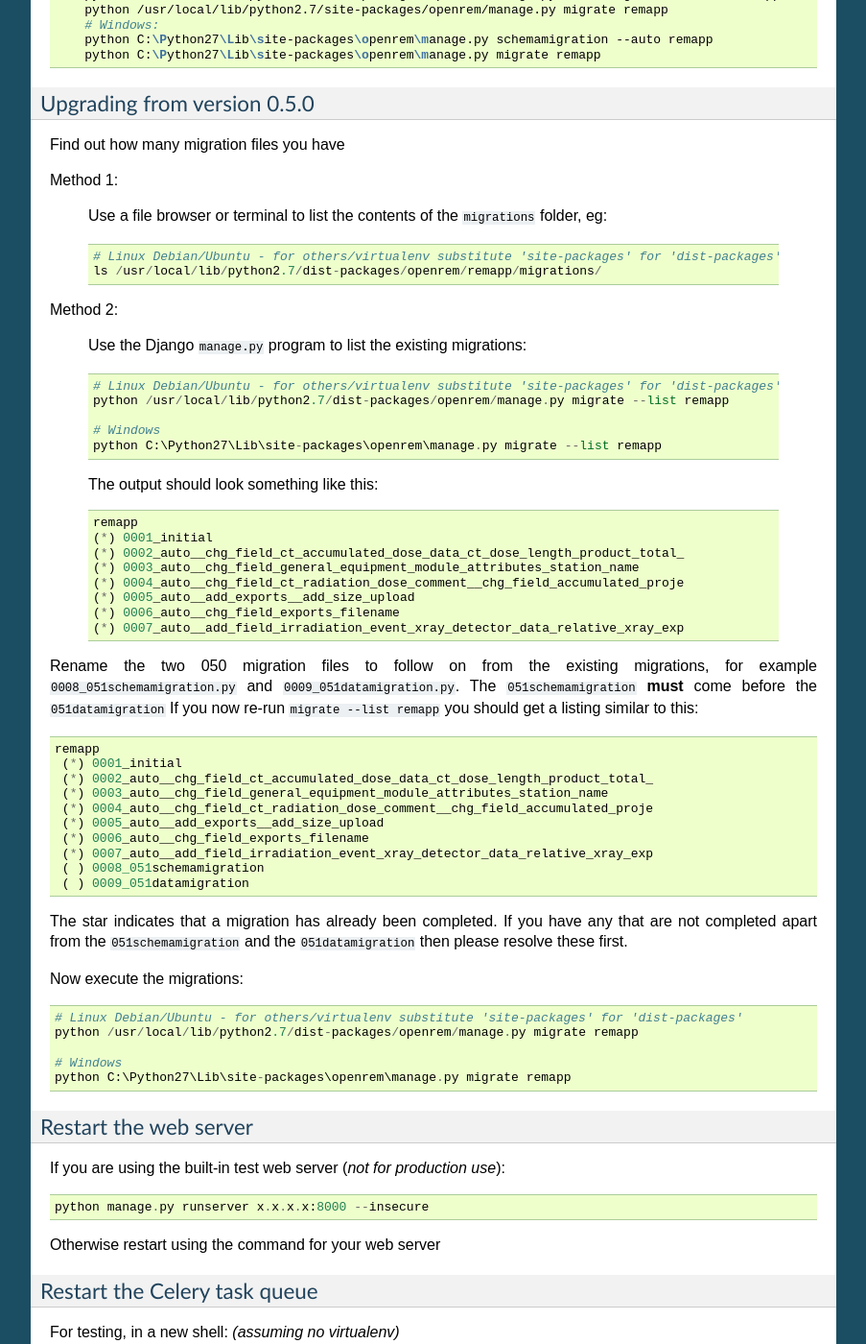
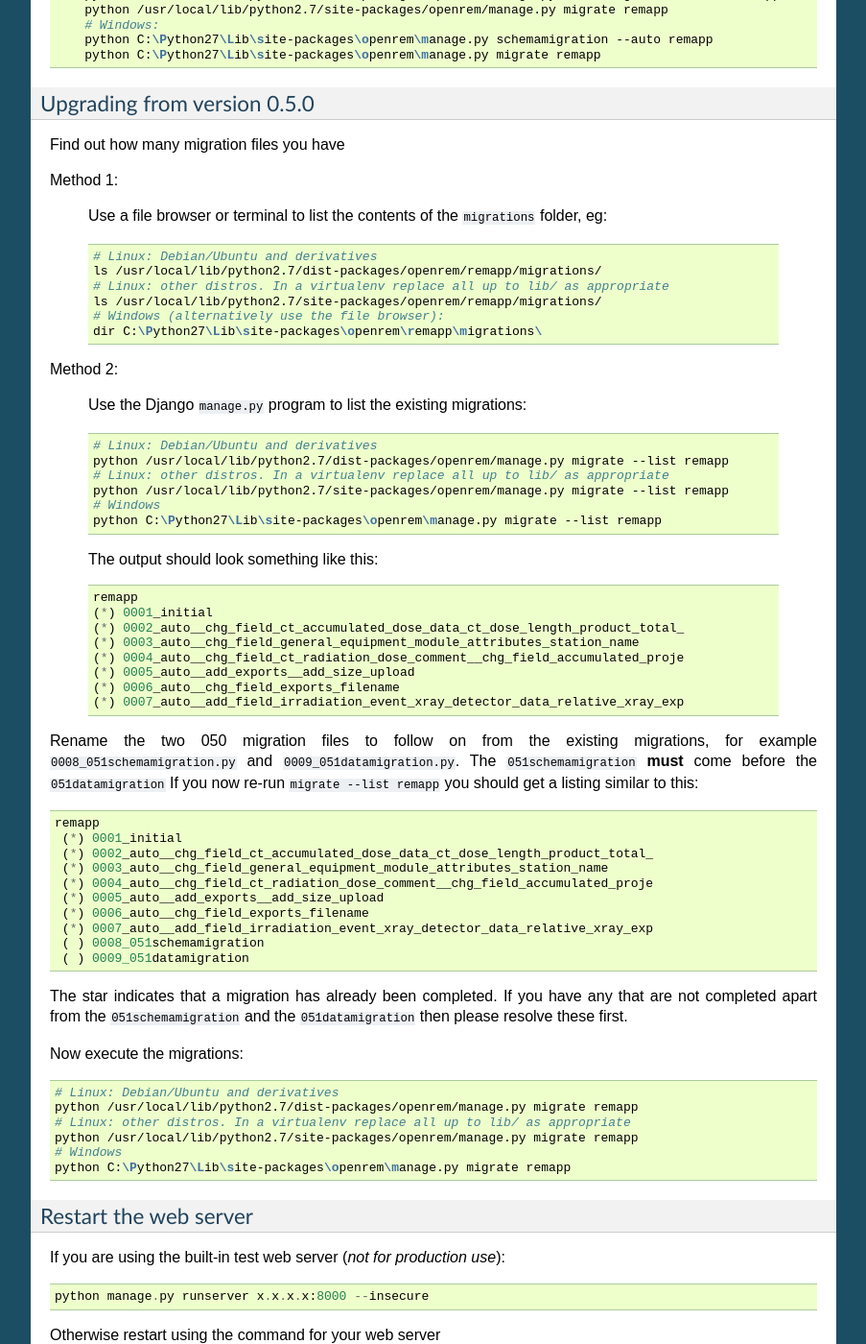
Before and after one commit to ckswilliams/modOpenREM, a Sphinx documentation site: the page built from docs/release-0.5.1.rst, in a window 1280 px wide and 1400 px high, scrolled down 3552 px. Shown: the whole window at 96% size, without its empty margins (198-1101 px from the left). Built offline with Sphinx 7.4.7, drawn with Linux system fonts in a browser that asks for light colours; some of the changed text lies outside the part shown.

Commit message:
Modified the 0.5.0 to 0.5.1 upgrade instructions to conform to the style of the rest of the document. Refs #184

```diff
--- a/docs/release-0.5.1.rst
+++ b/docs/release-0.5.1.rst
@@ -209,18 +209,27 @@ Find out how many migration files you have
 
 Method 1:
 
-    Use a file browser or terminal to list the contents of the ``migrations`` folder, eg::
+    Use a file browser or terminal to list the contents of the ``migrations`` folder, eg:
 
-        # Linux Debian/Ubuntu - for others/virtualenv substitute 'site-packages' for 'dist-packages'
+    .. sourcecode:: bash
+
+        # Linux: Debian/Ubuntu and derivatives
         ls /usr/local/lib/python2.7/dist-packages/openrem/remapp/migrations/
+        # Linux: other distros. In a virtualenv replace all up to lib/ as appropriate
+        ls /usr/local/lib/python2.7/site-packages/openrem/remapp/migrations/
+        # Windows (alternatively use the file browser):
+        dir C:\Python27\Lib\site-packages\openrem\remapp\migrations\
 
 Method 2:
 
-    Use the Django ``manage.py`` program to list the existing migrations::
+    Use the Django ``manage.py`` program to list the existing migrations:
 
-        # Linux Debian/Ubuntu - for others/virtualenv substitute 'site-packages' for 'dist-packages'
+    .. sourcecode:: bash
+
+        # Linux: Debian/Ubuntu and derivatives
         python /usr/local/lib/python2.7/dist-packages/openrem/manage.py migrate --list remapp
-
+        # Linux: other distros. In a virtualenv replace all up to lib/ as appropriate
+        python /usr/local/lib/python2.7/site-packages/openrem/manage.py migrate --list remapp
         # Windows
         python C:\Python27\Lib\site-packages\openrem\manage.py migrate --list remapp
 
@@ -254,11 +263,14 @@ If you now re-run ``migrate --list remapp`` you should get a listing similar to
 The star indicates that a migration has already been completed. If you have any that are not completed apart from the
 ``051schemamigration`` and the ``051datamigration`` then please resolve these first.
 
-Now execute the migrations::
+Now execute the migrations:
 
-    # Linux Debian/Ubuntu - for others/virtualenv substitute 'site-packages' for 'dist-packages'
+.. sourcecode:: bash
+
+    # Linux: Debian/Ubuntu and derivatives
     python /usr/local/lib/python2.7/dist-packages/openrem/manage.py migrate remapp
-
+    # Linux: other distros. In a virtualenv replace all up to lib/ as appropriate
+    python /usr/local/lib/python2.7/site-packages/openrem/manage.py migrate remapp
     # Windows
     python C:\Python27\Lib\site-packages\openrem\manage.py migrate remapp
 
@@ -276,14 +288,16 @@ Restart the Celery task queue
 
 For testing, in a new shell: *(assuming no virtualenv)*
 
-Linux::
+.. sourcecode:: bash
 
+    # Linux: Debian/Ubuntu and derivatives
     cd /usr/local/lib/python2.7/dist-packages/openrem/
-    celery -A openremproject worker -l info
+    # Linux: other distros. In a virtualenv replace all up to lib/ as appropriate
+    cd /usr/local/lib/python2.7/site-packages/openrem/
+    # Windows
+    cd C:\Python27\Lib\site-packages\openrem\
 
-Windows::
-
-    cd C:\Python27\Lib\site-packages\openrem\
+    # All
     celery -A openremproject worker -l info
 
 For production use, see http://celery.readthedocs.org/en/latest/tutorials/daemonizing.html
```
